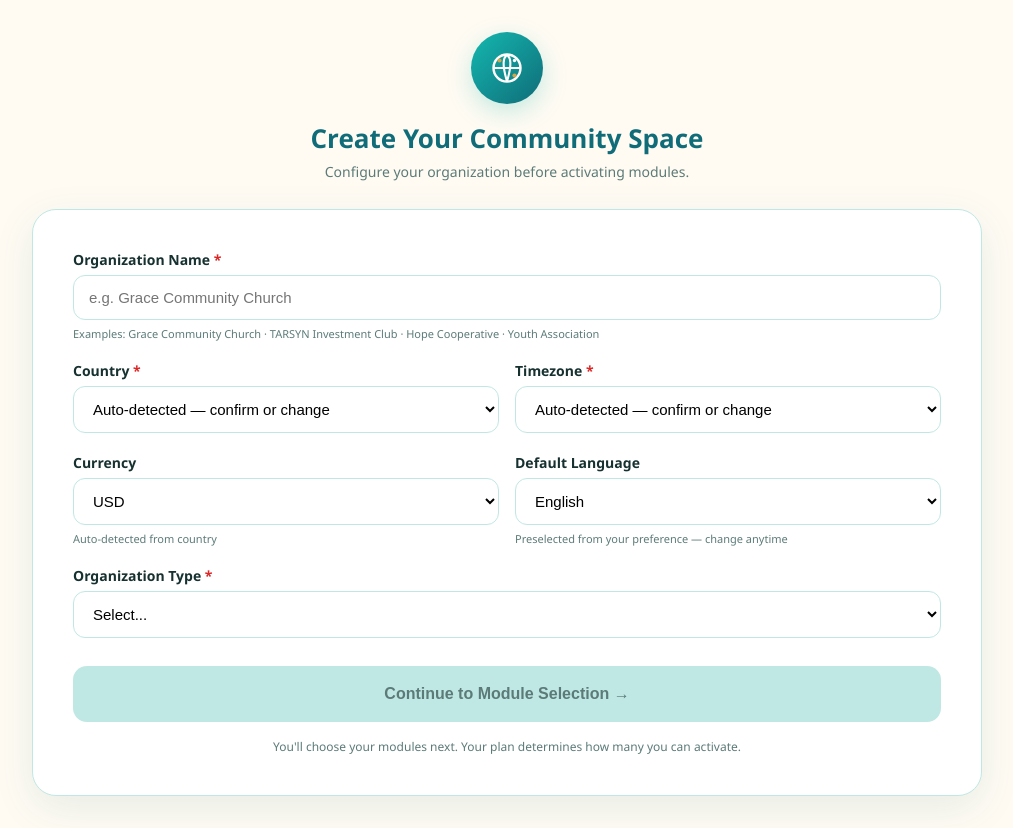
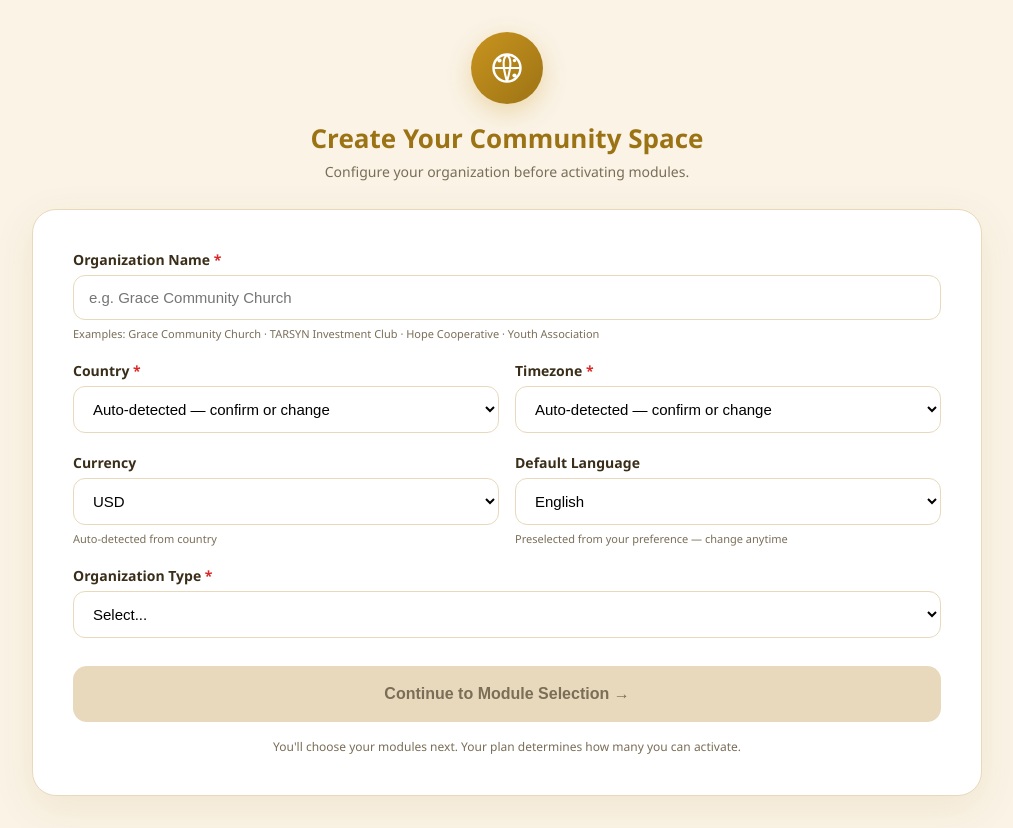
Before and after one commit to Rachelejr/tarsyn-app, a Next.js app: page /dashboard/create-workspace in a window 1280 px wide. Shown: the whole page, without its empty margins (133-1146 px from the left). Built offline with nearby package versions, Linux system fonts and the light colour scheme.

Commit message:
Switch Create Workspace page to beige+gold theme, expand language list to 28 languages

```diff
--- a/src/app/dashboard/create-workspace/page.tsx
+++ b/src/app/dashboard/create-workspace/page.tsx
@@ -4,14 +4,13 @@ import { useState } from 'react';
 import { useRouter } from 'next/navigation';
 
 const C = {
-  turquoise: '#14B8B0',
-  deepTeal:  '#0F6C78',
-  gold:      '#D4A44B',
-  bg:        '#FFFBF3',
+  gold:      '#C9941F',
+  goldDark:  '#9C7314',
+  bg:        '#FAF3E6',
   surface:   '#FFFFFF',
-  border:    '#BFE8E4',
-  textDark:  '#16312F',
-  textGris:  '#5C7B78',
+  border:    '#E8D9BC',
+  textDark:  '#3A2E1A',
+  textGris:  '#7A6E58',
 };
 
 const COUNTRIES = [
@@ -30,7 +29,13 @@ const TIMEZONES = [
 
 const CURRENCIES = ['USD', 'EUR', 'GBP', 'CAD', 'HTG', 'XOF', 'NGN', 'GHS', 'BRL', 'MXN'];
 
-const LANGUAGES = ['English', 'French', 'Haitian Creole', 'Spanish', 'Portuguese', 'Arabic'];
+const LANGUAGES = [
+  'English', 'French', 'Haitian Creole', 'Antillean Creole', 'Spanish', 'Portuguese',
+  'Arabic', 'Wolof', 'Bambara', 'Lingala', 'Swahili', 'Yoruba', 'Igbo', 'Hausa',
+  'Amharic', 'Somali', 'Malagasy', 'Kinyarwanda', 'Hindi', 'Filipino',
+  'Bahasa Indonesia', 'Vietnamese', 'Dutch', 'German', 'Italian',
+  'Chinese', 'Japanese', 'Korean',
+];
 
 const ORG_TYPES = [
   'Community Group', 'Church / Faith', 'Association', 'Tontine / Sol',
@@ -65,29 +70,29 @@ export default function CreateWorkspacePage() {
   return (
     <div style={{ minHeight: '100vh', background: C.bg, display: 'flex', alignItems: 'center', justifyContent: 'center', padding: '32px 20px' }}>
       <style>{`
-        .twq-select, .twq-input { transition: border-color 0.15s ease, box-shadow 0.15s ease; }
-        .twq-select:focus, .twq-input:focus { border-color: ${C.turquoise} !important; box-shadow: 0 0 0 3px rgba(20,184,176,0.15); }
-        .twq-continue { transition: background 0.15s ease, transform 0.1s ease; }
-        .twq-continue:hover:not(:disabled) { background: ${C.deepTeal} !important; transform: translateY(-1px); }
+        .gld-select, .gld-input { transition: border-color 0.15s ease, box-shadow 0.15s ease; }
+        .gld-select:focus, .gld-input:focus { border-color: ${C.gold} !important; box-shadow: 0 0 0 3px rgba(201,148,31,0.15); }
+        .gld-continue { transition: background 0.15s ease, transform 0.1s ease; }
+        .gld-continue:hover:not(:disabled) { background: ${C.goldDark} !important; transform: translateY(-1px); }
       `}</style>
 
       <div style={{ maxWidth: '950px', width: '100%' }}>
 
         <div style={{ textAlign: 'center', marginBottom: '28px' }}>
-          <div style={{ width: '72px', height: '72px', borderRadius: '50%', background: `linear-gradient(135deg, ${C.turquoise}, ${C.deepTeal})`, display: 'flex', alignItems: 'center', justifyContent: 'center', margin: '0 auto 16px', boxShadow: '0 8px 24px rgba(20,184,176,0.25)' }}>
+          <div style={{ width: '72px', height: '72px', borderRadius: '50%', background: `linear-gradient(135deg, ${C.gold}, ${C.goldDark})`, display: 'flex', alignItems: 'center', justifyContent: 'center', margin: '0 auto 16px', boxShadow: '0 8px 24px rgba(201,148,31,0.30)' }}>
             <svg width="36" height="36" viewBox="0 0 24 24" fill="none">
               <circle cx="12" cy="12" r="9" stroke="white" strokeWidth="1.6" />
               <path d="M3 12h18M12 3c2.5 2.5 3.5 6 0 18M12 3c-2.5 2.5-3.5 6 0 18" stroke="white" strokeWidth="1.4" />
-              <circle cx="7" cy="7" r="1.4" fill="#D4A44B" />
-              <circle cx="17" cy="17" r="1.4" fill="#D4A44B" />
+              <circle cx="7" cy="7" r="1.4" fill="white" />
+              <circle cx="17" cy="17" r="1.4" fill="white" />
               <circle cx="17" cy="7" r="1.1" fill="white" />
             </svg>
           </div>
-          <h1 style={{ color: C.deepTeal, fontSize: '26px', fontWeight: 800, margin: '0 0 6px' }}>Create Your Community Space</h1>
+          <h1 style={{ color: C.goldDark, fontSize: '26px', fontWeight: 800, margin: '0 0 6px' }}>Create Your Community Space</h1>
           <p style={{ color: C.textGris, fontSize: '14px', margin: 0 }}>Configure your organization before activating modules.</p>
         </div>
 
-        <div style={{ background: C.surface, borderRadius: '24px', padding: '40px', boxShadow: '0 12px 40px rgba(15,108,120,0.10)', border: `1px solid ${C.border}` }}>
+        <div style={{ background: C.surface, borderRadius: '24px', padding: '40px', boxShadow: '0 12px 40px rgba(156,115,20,0.10)', border: `1px solid ${C.border}` }}>
 
           {error && (
             <div style={{ background: '#FBEDED', border: '1px solid #E8C5C5', borderRadius: '10px', padding: '10px 14px', color: '#A14444', fontSize: '13px', marginBottom: '18px' }}>
@@ -99,7 +104,7 @@ export default function CreateWorkspacePage() {
             <label style={{ display: 'block', fontSize: '14px', fontWeight: 700, color: C.textDark, marginBottom: '6px' }}>
               Organization Name <span style={{ color: '#DC2626' }}>*</span>
             </label>
-            <input className="twq-input" value={name} onChange={e => setName(e.target.value)} placeholder="e.g. Grace Community Church"
+            <input className="gld-input" value={name} onChange={e => setName(e.target.value)} placeholder="e.g. Grace Community Church"
               style={{ width: '100%', padding: '13px 15px', border: `1.5px solid ${C.border}`, borderRadius: '12px', fontSize: '15px', outline: 'none', boxSizing: 'border-box' }} />
             <p style={{ fontSize: '11px', color: C.textGris, margin: '6px 0 0' }}>
               Examples: Grace Community Church · TARSYN Investment Club · Hope Cooperative · Youth Association
@@ -111,7 +116,7 @@ export default function CreateWorkspacePage() {
               <label style={{ display: 'block', fontSize: '14px', fontWeight: 700, color: C.textDark, marginBottom: '6px' }}>
                 Country <span style={{ color: '#DC2626' }}>*</span>
               </label>
-              <select className="twq-select" value={country} onChange={e => setCountry(e.target.value)}
+              <select className="gld-select" value={country} onChange={e => setCountry(e.target.value)}
                 style={{ width: '100%', padding: '13px 15px', border: `1.5px solid ${C.border}`, borderRadius: '12px', fontSize: '15px', outline: 'none', background: 'white', boxSizing: 'border-box' }}>
                 <option value="">Auto-detected — confirm or change</option>
                 {COUNTRIES.map(c => <option key={c} value={c}>{c}</option>)}
@@ -121,7 +126,7 @@ export default function CreateWorkspacePage() {
               <label style={{ display: 'block', fontSize: '14px', fontWeight: 700, color: C.textDark, marginBottom: '6px' }}>
                 Timezone <span style={{ color: '#DC2626' }}>*</span>
               </label>
-              <select className="twq-select" value={timezone} onChange={e => setTimezone(e.target.value)}
+              <select className="gld-select" value={timezone} onChange={e => setTimezone(e.target.value)}
                 style={{ width: '100%', padding: '13px 15px', border: `1.5px solid ${C.border}`, borderRadius: '12px', fontSize: '15px', outline: 'none', background: 'white', boxSizing: 'border-box' }}>
                 <option value="">Auto-detected — confirm or change</option>
                 {TIMEZONES.map(t => <option key={t} value={t}>{t}</option>)}
@@ -132,7 +137,7 @@ export default function CreateWorkspacePage() {
           <div style={{ display: 'grid', gridTemplateColumns: '1fr 1fr', gap: '16px', marginBottom: '20px' }}>
             <div>
               <label style={{ display: 'block', fontSize: '14px', fontWeight: 700, color: C.textDark, marginBottom: '6px' }}>Currency</label>
-              <select className="twq-select" value={currency} onChange={e => setCurrency(e.target.value)}
+              <select className="gld-select" value={currency} onChange={e => setCurrency(e.target.value)}
                 style={{ width: '100%', padding: '13px 15px', border: `1.5px solid ${C.border}`, borderRadius: '12px', fontSize: '15px', outline: 'none', background: 'white', boxSizing: 'border-box' }}>
                 {CURRENCIES.map(c => <option key={c} value={c}>{c}</option>)}
               </select>
@@ -140,7 +145,7 @@ export default function CreateWorkspacePage() {
             </div>
             <div>
               <label style={{ display: 'block', fontSize: '14px', fontWeight: 700, color: C.textDark, marginBottom: '6px' }}>Default Language</label>
-              <select className="twq-select" value={language} onChange={e => setLanguage(e.target.value)}
+              <select className="gld-select" value={language} onChange={e => setLanguage(e.target.value)}
                 style={{ width: '100%', padding: '13px 15px', border: `1.5px solid ${C.border}`, borderRadius: '12px', fontSize: '15px', outline: 'none', background: 'white', boxSizing: 'border-box' }}>
                 {LANGUAGES.map(l => <option key={l} value={l}>{l}</option>)}
               </select>
@@ -152,19 +157,19 @@ export default function CreateWorkspacePage() {
             <label style={{ display: 'block', fontSize: '14px', fontWeight: 700, color: C.textDark, marginBottom: '6px' }}>
               Organization Type <span style={{ color: '#DC2626' }}>*</span>
             </label>
-            <select className="twq-select" value={orgType} onChange={e => setOrgType(e.target.value)}
+            <select className="gld-select" value={orgType} onChange={e => setOrgType(e.target.value)}
               style={{ width: '100%', padding: '13px 15px', border: `1.5px solid ${C.border}`, borderRadius: '12px', fontSize: '15px', outline: 'none', background: 'white', boxSizing: 'border-box' }}>
               <option value="">Select...</option>
               {ORG_TYPES.map(o => <option key={o} value={o}>{o}</option>)}
             </select>
           </div>
 
-          <button className="twq-continue" onClick={handleContinue} disabled={!isValid || saving}
+          <button className="gld-continue" onClick={handleContinue} disabled={!isValid || saving}
             style={{
               width: '100%', height: '56px', border: 'none', borderRadius: '14px', fontSize: '16px', fontWeight: 700,
-              background: isValid ? C.turquoise : C.border, color: isValid ? 'white' : C.textGris,
+              background: isValid ? C.gold : C.border, color: isValid ? 'white' : C.textGris,
               cursor: isValid ? 'pointer' : 'not-allowed',
-              boxShadow: isValid ? '0 8px 20px rgba(20,184,176,0.30)' : 'none',
+              boxShadow: isValid ? '0 8px 20px rgba(201,148,31,0.30)' : 'none',
             }}>
             {saving ? 'Creating workspace...' : 'Continue to Module Selection →'}
           </button>
```
